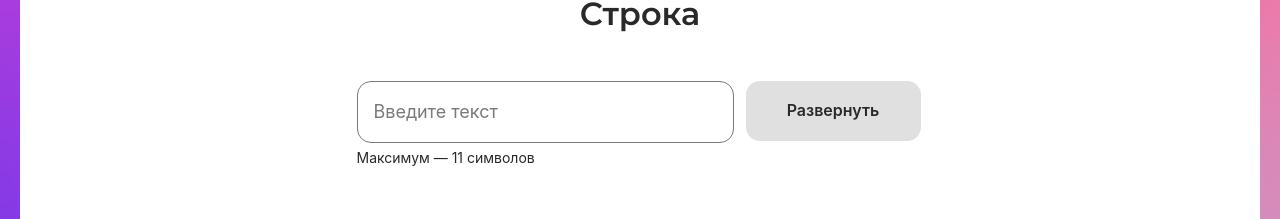
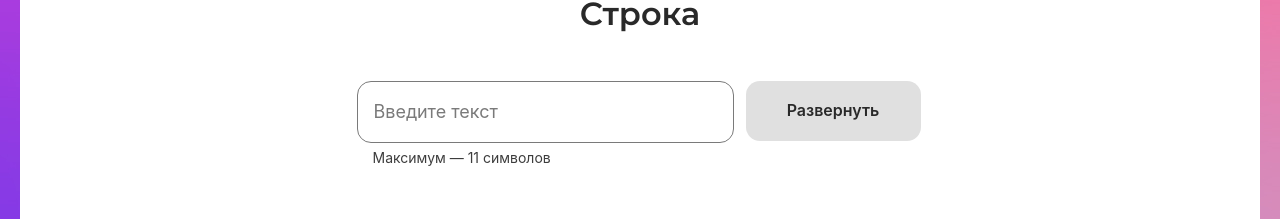
Before and after one commit to krekser37/algososhMy, a React (Create React App) app: page /recursion in a window 1280 px wide. Shown: the part 198-417 px from the top of the page. Built offline with nearby package versions, Linux system fonts and the light colour scheme.

Commit message:
fix/delete p input

```diff
--- a/src/components/fibonacci-page/fibonacci-page.css
+++ b/src/components/fibonacci-page/fibonacci-page.css
@@ -1,19 +1,9 @@
-.section {
+.sectionfib {
     display: grid;
     column-gap: 12px;
-    row-gap: 4px;
     grid-template-columns: 1fr 178px;
     max-width: 567px;
     margin: 0 auto;
-  }
-
-  .stringSubtitle {
-    margin: 0;
-    text-align: start;
-    padding: 0;
-    font-weight: 400;
-    font-size: 14px;
-    line-height: 22px;
   }
 
   .listfib {
--- a/src/components/fibonacci-page/fibonacci-page.tsx
+++ b/src/components/fibonacci-page/fibonacci-page.tsx
@@ -44,8 +44,8 @@ export const FibonacciPage: React.FC = () => {
 
   return (
     <SolutionLayout title="Последовательность Фибоначчи">
-      <section className="section">
-        <Input maxLength={19} value={inputValue} onChange={onChangeValue} />
+      <section className="sectionfib">
+        <Input maxLength={19} value={inputValue} onChange={onChangeValue} isLimitText ={true} max={19} type="number"/>
         <Button
           text="Рассчитать"
           linkedList={"small"}
@@ -53,7 +53,6 @@ export const FibonacciPage: React.FC = () => {
           isLoader={loader}
           disabled={!inputValue}
         />
-        <p className="stringSubtitle">Максимум — 19 символов</p>
       </section>
       <ul className="listfib">
         {arr &&
--- a/src/components/string/string.css
+++ b/src/components/string/string.css
@@ -1,19 +1,9 @@
 .section {
   display: grid;
   column-gap: 12px;
-  row-gap: 4px;
   grid-template-columns: 1fr 178px;
   max-width: 567px;
   margin: 0 auto;
-}
-
-.stringSubtitle {
-  margin: 0;
-  text-align: start;
-  padding: 0;
-  font-weight: 400;
-  font-size: 14px;
-  line-height: 22px;
 }
 
 .list {
--- a/src/components/string/string.tsx
+++ b/src/components/string/string.tsx
@@ -55,7 +55,7 @@ export const StringComponent: React.FC = () => {
   return (
     <SolutionLayout title="Строка">
       <section className="section">
-        <Input maxLength={11} value={inputValue} onChange={onChangeValue} />
+        <Input maxLength={11} value={inputValue} onChange={onChangeValue} type="text" isLimitText ={true}/>
         <Button
           text="Развернуть"
           linkedList={"small"}
@@ -63,7 +63,7 @@ export const StringComponent: React.FC = () => {
           isLoader={loader}
           disabled={!inputValue}
         />
-        <p className="stringSubtitle">Максимум — 11 символов</p>
+{/*         <p className="stringSubtitle">Максимум — 11 символов</p> */}
       </section>
       <ul className="list">
         {reverseInputValue &&
--- a/src/components/ui/input/input.tsx
+++ b/src/components/ui/input/input.tsx
@@ -18,7 +18,7 @@ export const Input: React.FC<InputProps> = ({
 }) => {
   const limitText =
     type === "text"
-      ? `Максимум — ${maxLength} символа`
+      ? `Максимум — ${maxLength} символов`
       : `Максимальное число — ${max}`;
 
   return (
```
